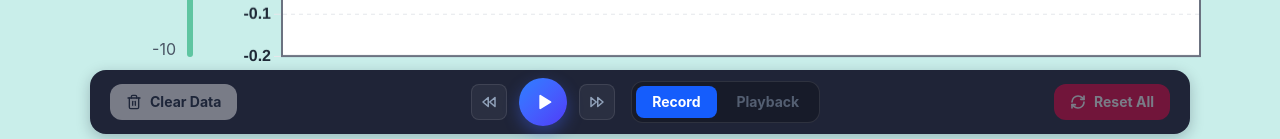
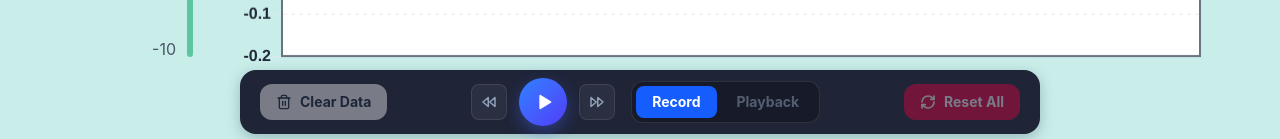
Before and after one commit to Sawla-1/pit-sim-motion-1d, a React (Vite) app: page / in a window 1280 px wide. Shown: the part 658-797 px from the top of the page. Built offline with nearby package versions, Linux system fonts and the light colour scheme; no server answers.

Commit message:
Make bottom bar narrower (max 800px)

```diff
--- a/src/components/Controls.jsx
+++ b/src/components/Controls.jsx
@@ -65,7 +65,7 @@ function Controls({
     // Phones: the middle group takes the first row; Clear and Reset share the second.
     // (App.jsx places it; short screens under 600px tall: smaller Play)
     // Fills the page width, up to 1100px, so Clear and Reset sit at the two ends.
-    <div className="w-full max-w-[1100px] flex flex-wrap items-center justify-between gap-x-6 gap-y-2 px-5 py-2 bg-[#1f2437] rounded-2xl shadow-[0_4px_14px_rgba(15,23,42,0.25)]">
+    <div className="w-full max-w-[800px] flex flex-wrap items-center justify-between gap-x-6 gap-y-2 px-5 py-2 bg-[#1f2437] rounded-2xl shadow-[0_4px_14px_rgba(15,23,42,0.25)]">
         <button
           onClick={onClearRecordedData}
           disabled={data.recordedData.length <= 1}
```
